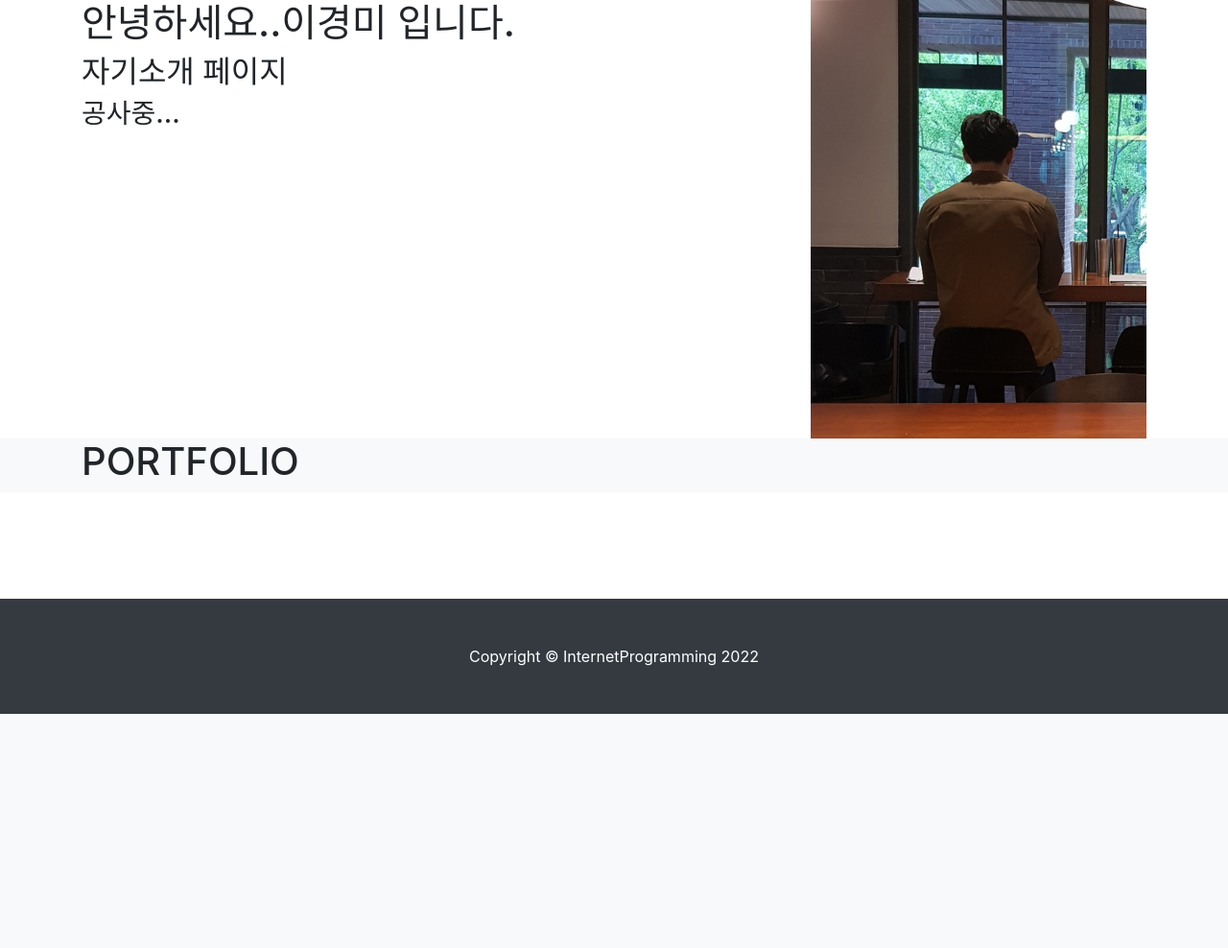
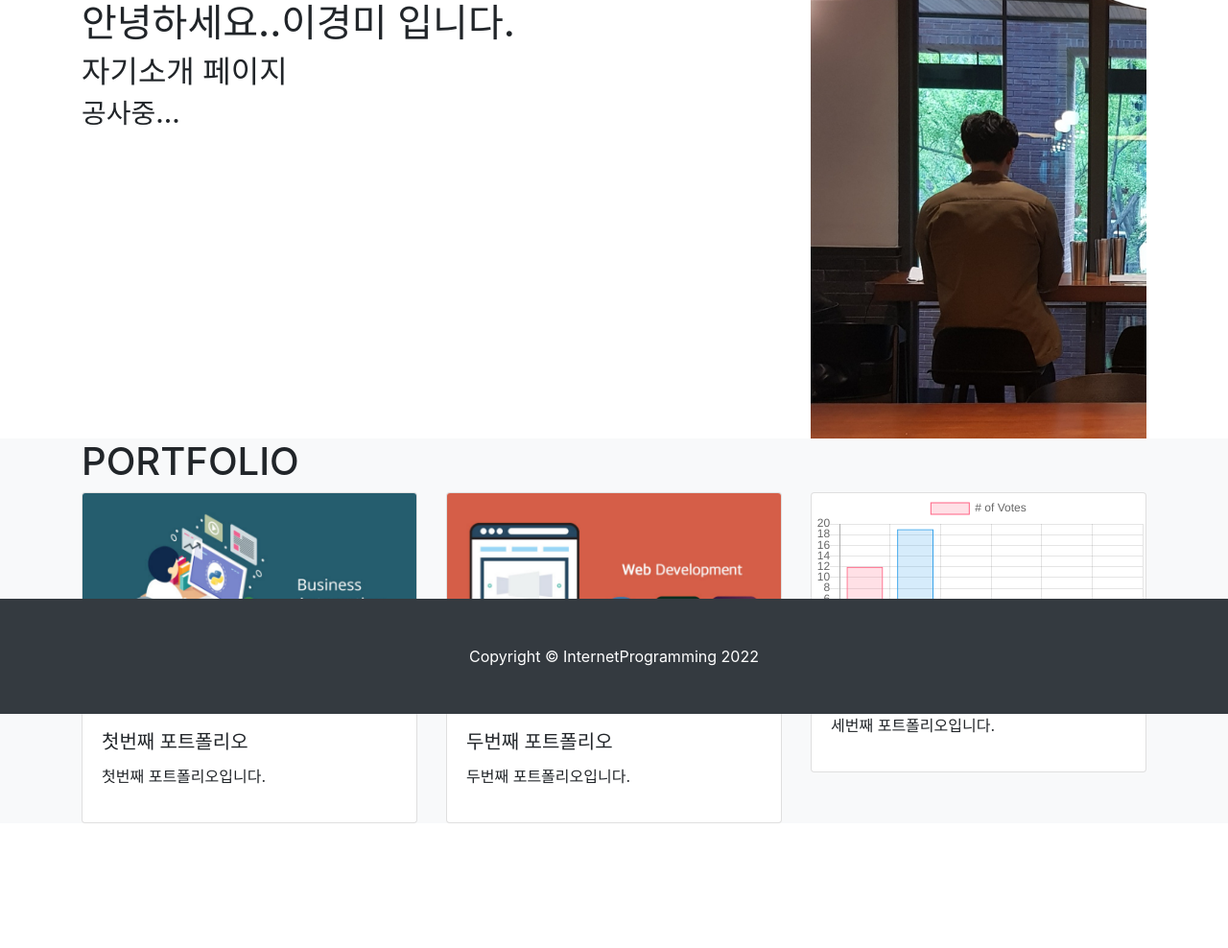
Before and after one commit to hawki741/Django22, a Django app: page /about_me/ in a window 1280 px wide. Shown: the part 56-1044 px from the top of the page at 96% size. Before the commit the page ends 800 px from the top, so only its background shows below. Run offline with Django 4.2, Linux system fonts and the light colour scheme; some libraries are stand-ins or nearby versions.

Commit message:
자기소개 페이지의 내용 채우기

```diff
--- a/single_pages/templates/single_pages/about_me.html
+++ b/single_pages/templates/single_pages/about_me.html
@@ -9,6 +9,7 @@
   <link href="{% static 'blog/bootstrap/bootstrap.min.css' %}" rel="stylesheet" type="text/css" media="screen">
   <link href="{% static 'single_pages/css/about.css' %}" rel="stylesheet" type="text/css" media="screen">
   <script src="https://kit.fontawesome.com/54c8fd0744.js" crossorigin="anonymous"></script>
+  <script src="https://cdn.jsdelivr.net/npm/chart.js@2.8.0"></script>
 </head>
 <body>
   {% include 'blog/navbar.html' %}
@@ -35,8 +36,148 @@
           <h1>PORTFOLIO</h1>
         </div>
       </div>
+      <div class="row">
+        <div class="col-4">
+          <div class="card" data-toggle="modal" data-target="#portfolio1">
+            <img class="card-img-top" src="{% static 'single_pages/images/automation_python.png' %}">
+            <div class="card-body">
+              <h5 class="card-title">첫번째 포트폴리오</h5>
+              <p>첫번째 포트폴리오입니다.</p>
+            </div>
+          </div>
+        </div>
+        <div class="col-4">
+          <div class="card" data-toggle="modal" data-target="#portfolio2">
+            <img class="card-img-top" src="{% static 'single_pages/images/inflearn_django2.png' %}">
+            <div class="card-body">
+              <h5 class="card-title">두번째 포트폴리오</h5>
+              <p>두번째 포트폴리오입니다.</p>
+            </div>
+          </div>
+        </div>
+        <div class="col-4">
+          <div class="card" data-toggle="modal" data-target="#portfolio3">
+            <canvas class="card-img-top" id="myChart2"></canvas>
+            <div class="card-body">
+              <h5 class="card-title">세번째 포트폴리오</h5>
+              <p>세번째 포트폴리오입니다.</p>
+            </div>
+          </div>
+        </div>
+      </div>
     </div>
   </section>
+
+   <!-- Modal -->
+  <div class="modal fade" id="portfolio1" tabindex="-1" aria-labelledby="exampleModalLabel" aria-hidden="true">
+    <div class="modal-dialog">
+      <div class="modal-content">
+        <div class="modal-header">
+          <h5 class="modal-title" id="exampleModalLabel"><i class="fa-solid fa-right-to-bracket"></i>포트폴리오1</h5>
+          <button type="button" class="close" data-dismiss="modal" aria-label="Close">
+            <span aria-hidden="true">&times;</span>
+          </button>
+        </div>
+        <div class="modal-body">
+          <div class="row">
+            <div class="col-6">
+              <img class="card-img-top" src="{% static 'single_pages/images/automation_python.png' %}">
+            </div>
+            <div class="col-6">
+              <h5 class="card-title">첫번째 포트폴리오</h5>
+              <p>첫번째 포트폴리오입니다.</p>
+            </div>
+          </div>
+        </div>
+        <div class="modal-footer">
+          <button type="button" class="btn btn-secondary" data-dismiss="modal">Close</button>
+          <button type="button" class="btn btn-primary">Save changes</button>
+        </div>
+      </div>
+    </div>
+  </div>
+  <div class="modal fade" id="portfolio2" tabindex="-1" aria-labelledby="exampleModalLabel2" aria-hidden="true">
+    <div class="modal-dialog">
+      <div class="modal-content">
+        <div class="modal-header">
+          <h5 class="modal-title" id="exampleModalLabel2"><i class="fa-solid fa-right-to-bracket"></i>포트폴리오2</h5>
+          <button type="button" class="close" data-dismiss="modal" aria-label="Close">
+            <span aria-hidden="true">&times;</span>
+          </button>
+        </div>
+        <div class="modal-body">
+          <div class="row">
+            <div class="col-12">
+              <canvas id="myChart"></canvas>
+            </div>
+          </div>
+        </div>
+        <div class="modal-footer">
+          <button type="button" class="btn btn-secondary" data-dismiss="modal">Close</button>
+          <button type="button" class="btn btn-primary">Save changes</button>
+        </div>
+      </div>
+    </div>
+  </div>
+  <div class="modal fade" id="portfolio3" tabindex="-1" aria-labelledby="exampleModalLabel3" aria-hidden="true">
+    <div class="modal-dialog">
+      <div class="modal-content">
+        <div class="modal-header">
+          <h5 class="modal-title" id="exampleModalLabel3"><i class="fa-solid fa-right-to-bracket"></i>포트폴리오2</h5>
+          <button type="button" class="close" data-dismiss="modal" aria-label="Close">
+            <span aria-hidden="true">&times;</span>
+          </button>
+        </div>
+        <div class="modal-body">
+          <div class="row">
+            <div class="col-12">
+              <h5># of Votes</h5>
+              <table class="table table-bordered table-striped">
+                <tr><th>Colors</th><th>Numbers</th></tr>
+                <tr><td>Red</td><td>12</td></tr>
+                <tr><td>Blue</td><td>19</td></tr>
+                <tr><td>Yellow</td><td>3</td></tr>
+                <tr><td>Green</td><td>5</td></tr>
+                <tr><td>Purple</td><td>2</td></tr>
+                <tr><td>Orange</td><td>3</td></tr>
+              </table>
+            </div>
+          </div>
+        </div>
+        <div class="modal-footer">
+          <button type="button" class="btn btn-secondary" data-dismiss="modal">Close</button>
+          <button type="button" class="btn btn-primary">Save changes</button>
+        </div>
+      </div>
+    </div>
+  </div>
+    <script>
+      data = {
+        labels: ['Red', 'Blue', 'Yellow', 'Green', 'Purple', 'Orange'],
+        datasets: [{ label: '# of Votes', data: [12, 19, 3, 5, 2, 3],
+          backgroundColor: [ 'rgba(255, 99, 132, 0.2)', 'rgba(54, 162, 235, 0.2)', 'rgba(255, 206, 86, 0.2)', 'rgba(75, 192, 192, 0.2)', 'rgba(153, 102, 255, 0.2)', 'rgba(255, 159, 64, 0.2)' ],
+          borderColor: [ 'rgba(255, 99, 132, 1.0)', 'rgba(54, 162, 235, 1.0)', 'rgba(255, 206, 86, 1.0)', 'rgba(75, 192, 192, 1.0)', 'rgba(153, 102, 255, 1.0)', 'rgba(255, 159, 64, 1.0)' ],
+          borderWidth:1
+        }]
+      };
+      var ctx = document.getElementById('myChart');
+      var myChart = new Chart(ctx, {
+        type: 'doughnut',
+        data: data,
+        options: {        }
+      } );
+      var ctx2 = document.getElementById('myChart2');
+      var myChart2 = new Chart(ctx2, {
+        type: 'bar',
+        data: data,
+        options: {
+          scales: {
+            yAxes: [{ ticks: { beginAtZero: true } }]
+          }
+        }
+      } );
+
+    </script>
 
   <div class="fixed-bottom">
     {% include 'blog/footer.html' %}
```
